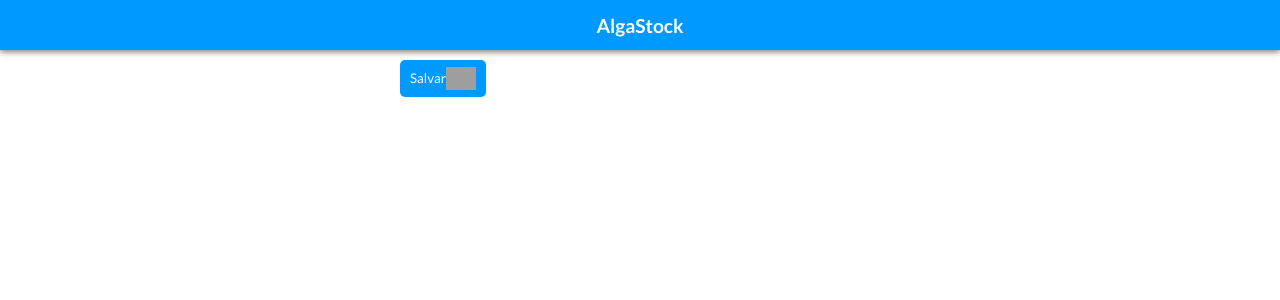
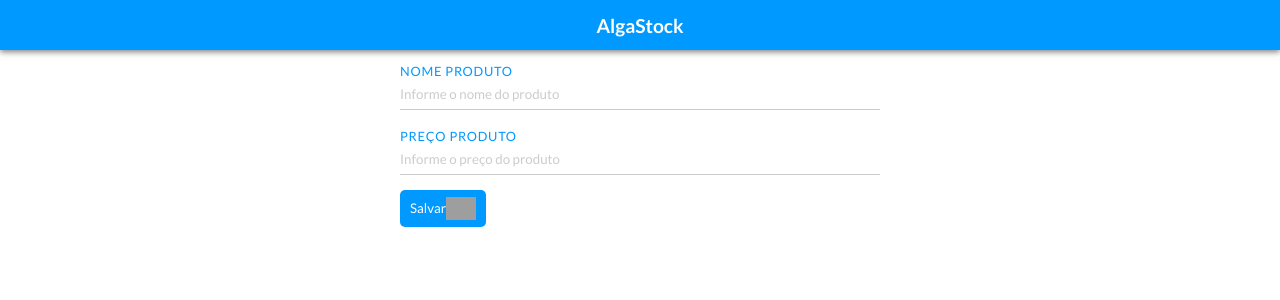
Before and after one commit to glaubermatos/alga-stock, a React (Create React App) app: page / in a window 1280 px wide. Shown: the top 300 px of the page. Built offline with nearby package versions, Linux system fonts and the light colour scheme; grey boxes are pictures that could not be loaded.

Commit message:
add input component

```diff
--- a/src/components/App/App.tsx
+++ b/src/components/App/App.tsx
@@ -1,6 +1,7 @@
-import React from 'react';
+import React, { useState } from 'react';
 import Button from '../../shared/Button';
 import Container from '../../shared/Container';
+import Input from '../../shared/Input';
 import Header from '../Header';
 import './App.css';
 
@@ -11,14 +12,30 @@ function TestComponent () {
 function App() {
 
   const handleClick = () => {
-    window.alert()
+    window.alert(`nome ${nome} preco ${preco}`)
   }
+
+  const [nome, setNome] = useState('');
+  const [preco, setPreco] = useState('');
 
   return (
     <div className="App">
       <Header title='AlgaStock'/>
 
       <Container >
+        <Input
+          label='Nome produto'
+          placeholder='Informe o nome do produto'
+          value={nome}
+          onChange={e => setNome(e.target.value)}
+        />
+        <Input
+          label='Preço produto'
+          placeholder='Informe o preço do produto'
+          value={preco}
+          onChange={e => setPreco(e.target.value)}
+        />
+
         <Button
           onClick={() => handleClick()}
           appendIcon={<TestComponent />}
--- /dev/null
+++ b/src/shared/Input/Input.css
@@ -0,0 +1,31 @@
+.AppInput {
+    height: 50px;
+    display: flex;
+    flex-direction: column;
+    margin-bottom: 15px;
+}
+
+  .AppInput label span {
+    text-transform: uppercase;
+    color: #09f;
+    font-size: .8em;
+    height: 15px;
+    letter-spacing: .75px;
+  }
+
+  .AppInput input {
+    border: none;
+    border-bottom: 1px solid #ccc;
+    border-radius: 0; /* fix edge's default border-radius */
+    height: 40px;
+    color: #222;
+  }
+
+  .AppInput input:focus {
+    border-color: #09f;
+    outline: none;
+  }
+
+  .AppInput input::placeholder {
+    color: #ccc;
+  }
--- /dev/null
+++ b/src/shared/Input/Input.tsx
@@ -0,0 +1,20 @@
+import React from 'react'
+import './Input.css'
+
+declare interface InputProps extends React.InputHTMLAttributes<HTMLInputElement> {
+    label: string
+}
+
+const Input: React.FC<InputProps> = (props) => (
+    <div className='AppInput'>
+        <label>
+            <span>{props.label}</span>
+        </label>
+        <input
+          type="text"
+          {...props}
+        />
+    </div>
+)
+
+export default Input
--- /dev/null
+++ b/src/shared/Input/index.ts
@@ -0,0 +1 @@
+export { default } from './Input'
```
